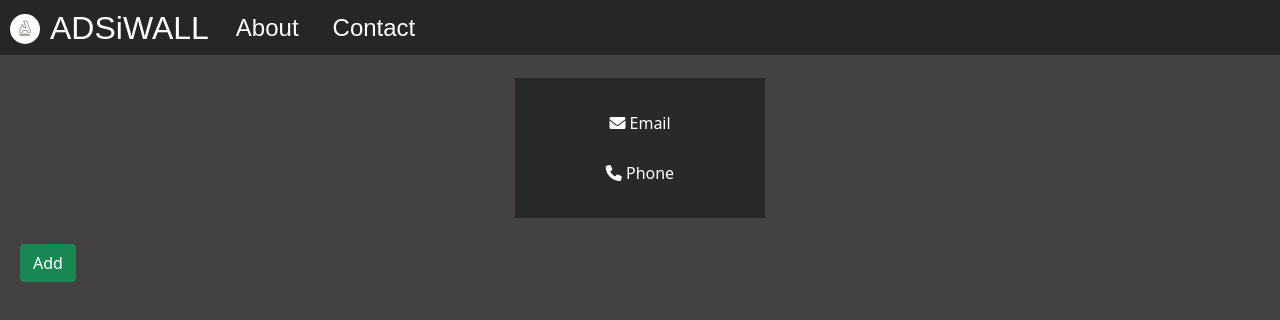
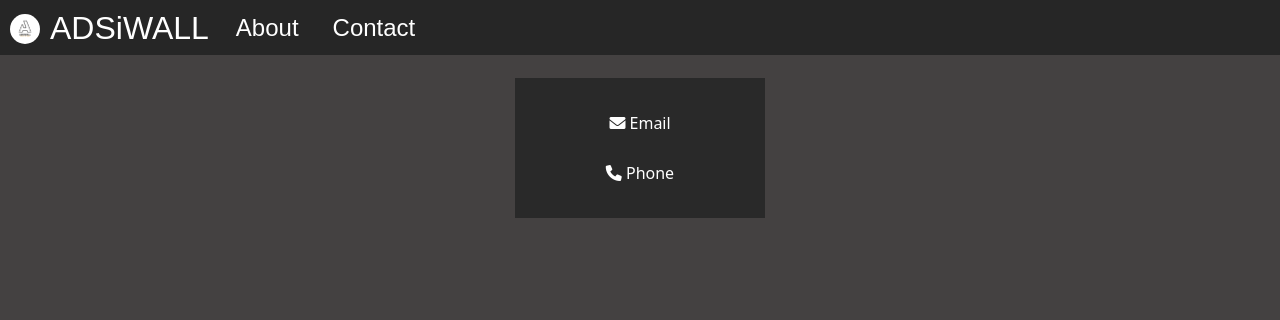
Before and after one commit to NobelRoyP/ADSiWALL-REACT-APP, a React (Create React App) app: page /contact in a window 1280 px wide. Shown: the top 320 px of the page. Built offline with nearby package versions, Linux system fonts and the light colour scheme.

Commit message:
Update App.js

```diff
--- a/src/App.js
+++ b/src/App.js
@@ -18,7 +18,6 @@ function App() {
         </Routes>
         <Header />
       </Router>
-      <a href="https://app.netlify.com/teams/nobelroyp12a/overview" className="btn btn-success">Add</a>
     </div>
   );
 }
```
